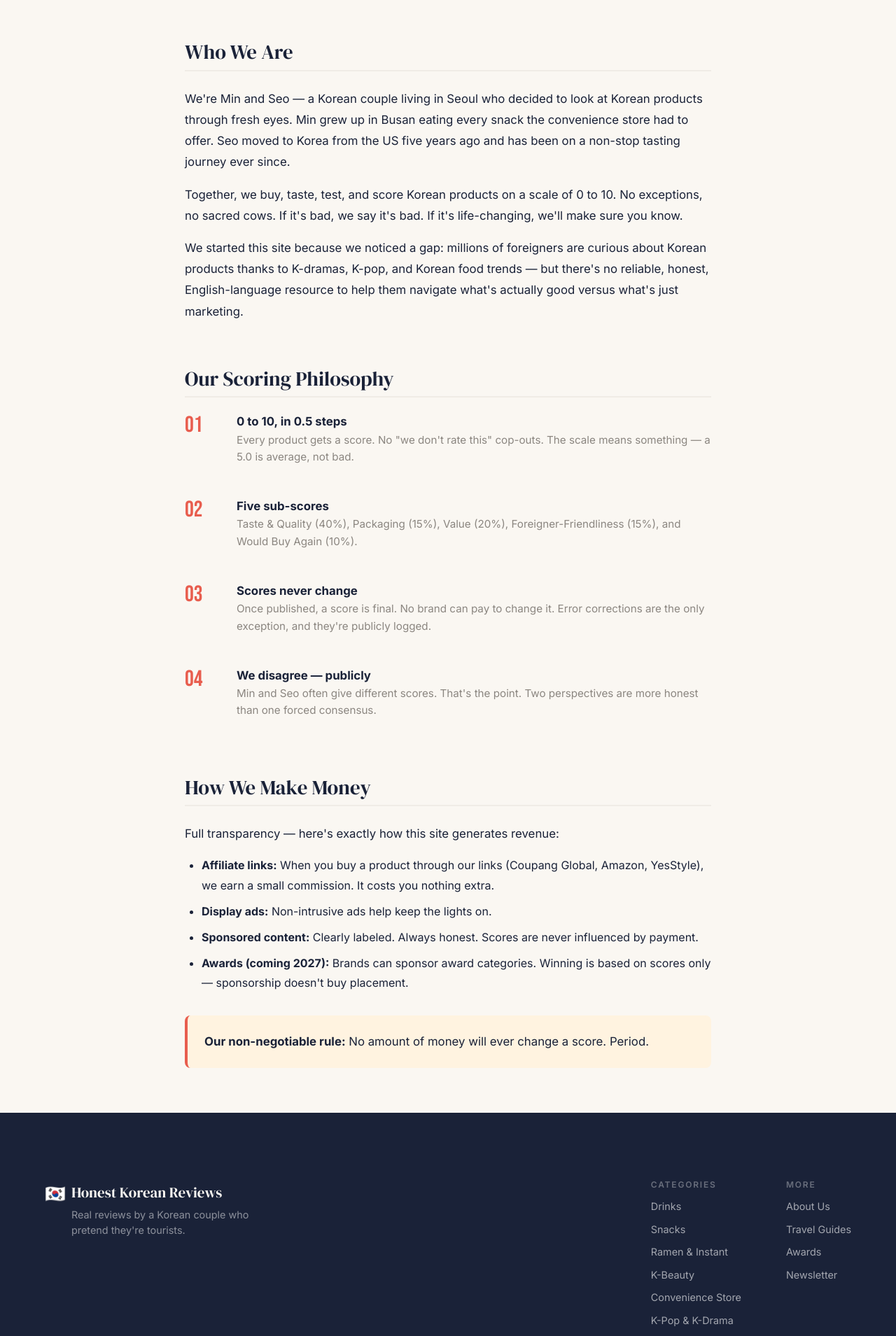
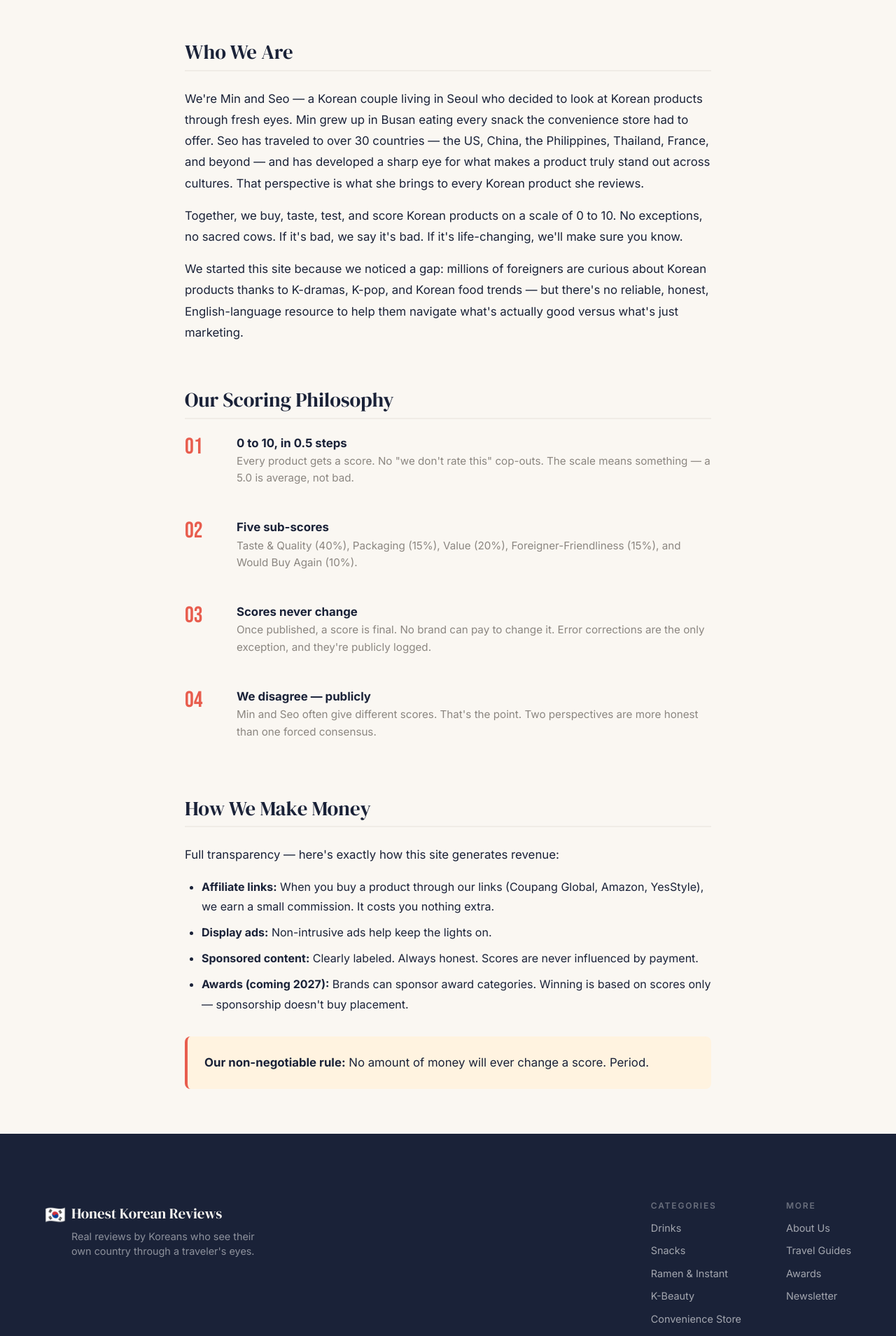
Before and after one commit to ses4057-max/kloadcode, a Next.js app: page /about in a window 1280 px wide. Shown: the part 300-2209 px from the top of the page at 70% size. Built offline with nearby package versions, Linux system fonts and the light colour scheme.

Commit message:
Improve brand copy: traveler's eyes positioning, Seo background

```diff
--- a/src/app/about/page.js
+++ b/src/app/about/page.js
@@ -19,7 +19,7 @@ export default function AboutPage() {
         <div className="container-narrow">
           <div className={styles.block}>
             <h2 className={styles.heading}>Who We Are</h2>
-            <p>We&apos;re Min and Seo — a Korean couple living in Seoul who decided to look at Korean products through fresh eyes. Min grew up in Busan eating every snack the convenience store had to offer. Seo moved to Korea from the US five years ago and has been on a non-stop tasting journey ever since.</p>
+            <p>We&apos;re Min and Seo — a Korean couple living in Seoul who decided to look at Korean products through fresh eyes. Min grew up in Busan eating every snack the convenience store had to offer. Seo has traveled to over 30 countries — the US, China, the Philippines, Thailand, France, and beyond — and has developed a sharp eye for what makes a product truly stand out across cultures. That perspective is what she brings to every Korean product she reviews.</p>
             <p>Together, we buy, taste, test, and score Korean products on a scale of 0 to 10. No exceptions, no sacred cows. If it&apos;s bad, we say it&apos;s bad. If it&apos;s life-changing, we&apos;ll make sure you know.</p>
             <p>We started this site because we noticed a gap: millions of foreigners are curious about Korean products thanks to K-dramas, K-pop, and Korean food trends — but there&apos;s no reliable, honest, English-language resource to help them navigate what&apos;s actually good versus what&apos;s just marketing.</p>
           </div>
--- a/src/app/layout.js
+++ b/src/app/layout.js
@@ -8,7 +8,7 @@ export const metadata = {
   keywords: 'Korean products, Korean snacks review, K-beauty review, Korean food, Korea travel, honest reviews',
   openGraph: {
     title: 'Honest Korean Reviews',
-    description: 'Real Korean product reviews by a couple who pretend they\'re tourists.',
+    description: 'Real Korean product reviews by Koreans who see their own country through a traveler\'s eyes.',
     type: 'website',
     locale: 'en_US',
     siteName: 'Honest Korean Reviews',
@@ -16,7 +16,7 @@ export const metadata = {
   twitter: {
     card: 'summary_large_image',
     title: 'Honest Korean Reviews',
-    description: 'Real Korean product reviews by a couple who pretend they\'re tourists.',
+    description: 'Real Korean product reviews by Koreans who see their own country through a traveler\'s eyes.',
   },
 };
 
--- a/src/app/page.js
+++ b/src/app/page.js
@@ -22,7 +22,7 @@ export default function Home() {
           <div className={styles.heroText}>
             <p className={styles.heroLabel}>🇰🇷 Since 2026</p>
             <h1 className={styles.heroTitle}>
-              Honest reviews of Korean products, by a Korean couple who pretend they&apos;re tourists.
+              Honest reviews of Korean products, by Koreans who review their own country through a traveler&apos;s eyes.
             </h1>
             <p className={styles.heroDesc}>
               We buy it, taste it, test it, score it — from 0 to 10, no exceptions.
@@ -57,7 +57,7 @@ export default function Home() {
           <div className={styles.sectionHeader}>
             <div>
               <h2 className="section-title">This Week&apos;s New Arrivals</h2>
-              <p className="section-subtitle">Fresh reviews, hot off the kitchen counter.</p>
+              <p className="section-subtitle">Fresh reviews, straight from our kitchen.</p>
             </div>
           </div>
           <div className={styles.scrollRow}>
--- a/src/components/Footer/Footer.js
+++ b/src/components/Footer/Footer.js
@@ -11,7 +11,7 @@ export default function Footer() {
               <span>🇰🇷</span>
               <div>
                 <div className={styles.logoTitle}>Honest Korean Reviews</div>
-                <p className={styles.tagline}>Real reviews by a Korean couple who pretend they&apos;re tourists.</p>
+                <p className={styles.tagline}>Real reviews by Koreans who see their own country through a traveler&apos;s eyes.</p>
               </div>
             </div>
           </div>
```
